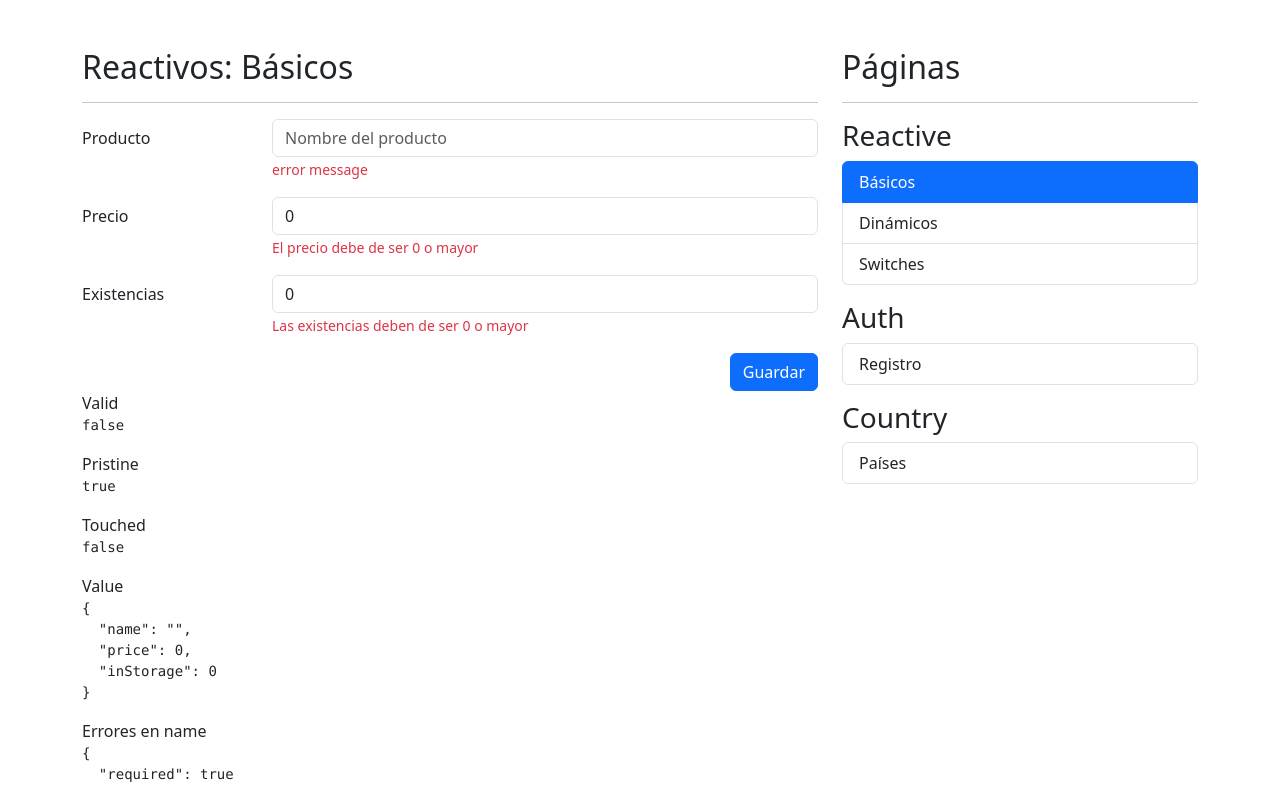
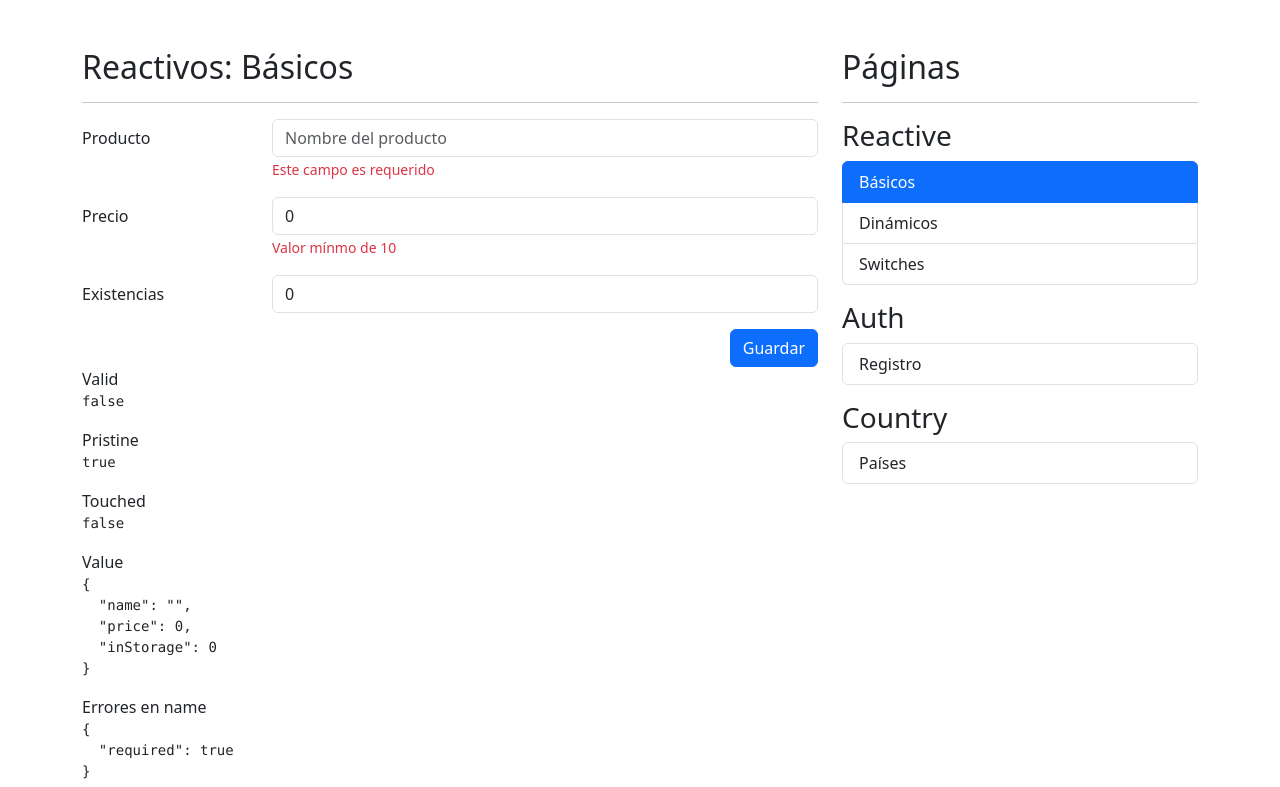
Before and after one commit to bemh1997/forms-app, an Angular app: page /reactive/basic in a window 1280 px wide. Shown: the top 787 px of the page. Built offline with nearby package versions, Linux system fonts and the light colour scheme.

Commit message:
Mostrar errores en pantalla del componente basic

```diff
--- a/src/app/reactive/pages/basic-page.component/basic-page.component.html
+++ b/src/app/reactive/pages/basic-page.component/basic-page.component.html
@@ -18,10 +18,12 @@
             formControlName="name"
           />
 
+          @if (isValidField('name')) {
             <span class="form-text text-danger">
               <!-- Debe de ser de 3 letras -->
-            error message
+              {{ getFieldError('name') }}
             </span>
+          }
         </div>
       </div>
 
@@ -35,9 +37,12 @@
             placeholder="Precio del producto"
             formControlName="price"
           />
+          @if (isValidField('price')) {
             <span class="form-text text-danger">
-            El precio debe de ser 0 o mayor
+              <!-- Debe de ser de 3 letras -->
+              {{ getFieldError('price') }}
             </span>
+          }
         </div>
       </div>
 
@@ -52,9 +57,12 @@
             formControlName="inStorage"
           />
 
+          @if (isValidField('inStorage')) {
             <span class="form-text text-danger">
-            Las existencias deben de ser 0 o mayor
+              <!-- Debe de ser de 3 letras -->
+              {{ getFieldError('inStorage') }}
             </span>
+          }
         </div>
       </div>
 
@@ -87,18 +95,18 @@
     <pre>{{ myForm.value | json }}</pre>
 
     <span>Errores en name</span>
-    <pre>{{ myForm.controls.name.errors | json }}</pre>
+    <pre>{{ myForm.controls['name'].errors | json }}</pre>
 
     <span>Errores en price</span>
-    <pre>{{ myForm.controls.price.errors | json }}</pre>
+    <pre>{{ myForm.controls['price'].errors | json }}</pre>
 
     <span>Errores en inStorage</span>
-    <pre>{{ myForm.controls.inStorage.errors | json }}</pre>
+    <pre>{{ myForm.controls['inStorage'].errors | json }}</pre>
 
     <span>Precio</span>
     <pre>{{ myForm.controls['price'].value | json }}</pre>
 
     <span>Producto</span>
-    <pre>{{ myForm.controls.name.value | json }}</pre>
+    <pre>{{ myForm.controls['name'].value | json }}</pre>
   </div>
 </div>
--- a/src/app/reactive/pages/basic-page.component/basic-page.component.ts
+++ b/src/app/reactive/pages/basic-page.component/basic-page.component.ts
@@ -28,7 +28,7 @@ import {
 export class BasicPageComponent {
   formBuilder = inject(FormBuilder);
 
-  myForm = this.formBuilder.group({
+  myForm: FormGroup = this.formBuilder.group({
     name: [
       '' /**Tipo de dato del formulario */,
       [
@@ -44,6 +44,29 @@ export class BasicPageComponent {
     ],
   });
 
+  isValidField(fieldName: string): boolean | null {
+    return !!this.myForm.controls[fieldName].errors;
+  }
+
+  getFieldError(fieldName: string): string | null {
+    if (!this.myForm.controls[fieldName]) return null;
+    const errors =
+      this.myForm.controls[fieldName].errors ?? {};
+
+    for (const key of Object.keys(errors)) {
+      switch (key) {
+        case 'required':
+          return 'Este campo es requerido';
+        case 'minlength':
+          return `Mínimo de ${errors['minlength'].requiredLength} caracteres`;
+        case 'min':
+          return `Valor mínmo de ${errors['min'].min}`;
+      }
+    }
+
+    return null;
+  }
+
   /** Unicamente con FormGroup y FormControl
    * myForm = new FormGroup({
    *  name: new FormControl('',[],[]),
```
Lines whose indentation alone changed are shown as unchanged.
